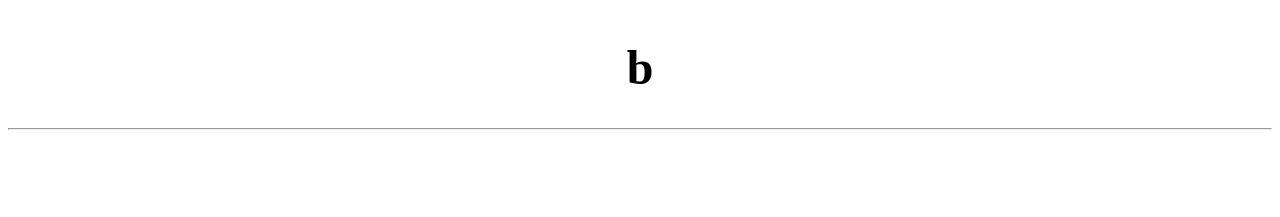
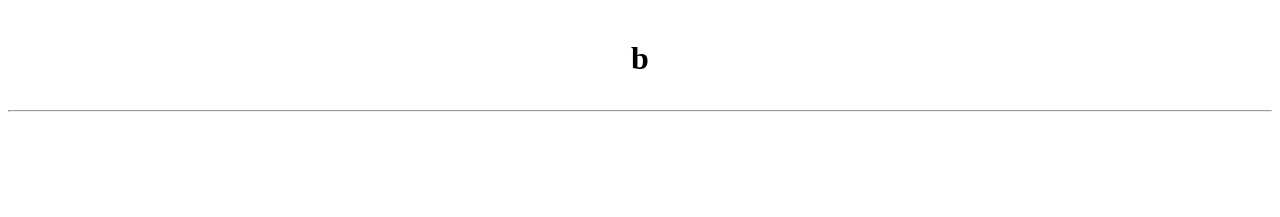
Before and after one commit to AntonRozhanskii/TypeTheChar, a plain HTML site: page index.html in a window 1280 px wide. Drawn offline with Linux system fonts and the light colour scheme.

Commit message:
Introduce page structure and selectors system

```diff
--- a/css/css.css
+++ b/css/css.css
@@ -1,8 +1,26 @@
-#root {
+.row {
+    display: flex;
+    justify-content: center;
+    align-items: baseline;
+}
+
+.queue {
+    display: flex;
+    min-width: 120px;
+}
+
+.letter {
+    width: 30px;
+    height: 30px;
     text-align: center;
 }
 
-.letter {
-    font-size: 3em;
-    height: 1em;
+.current {
+    font-weight: bold;
+    font-size: 2em;
+    width: auto;
 }
+
+#tail {
+    justify-content: flex-end;
+}
--- a/index.html
+++ b/index.html
@@ -5,9 +5,17 @@
 </head>
 <body>
 <div id="root">
-    <h2 id="made-up" class="letter"></h2>
+    <div class="row">
+        <p id="tail" class="queue">
+        </p>
+        <p id="made-up" class="letter current"></p>
+        <p id="head" class="queue">
+        </p>
+    </div>
     <hr>
-    <h2 id="pressed" class="letter"></h2>
+    <div class="row">
+        <p id="pressed" class="letter current"></p>
+    </div>
 </div>
 </body>
 <script src="scripts/js.js" type="text/javascript"></script>
```
